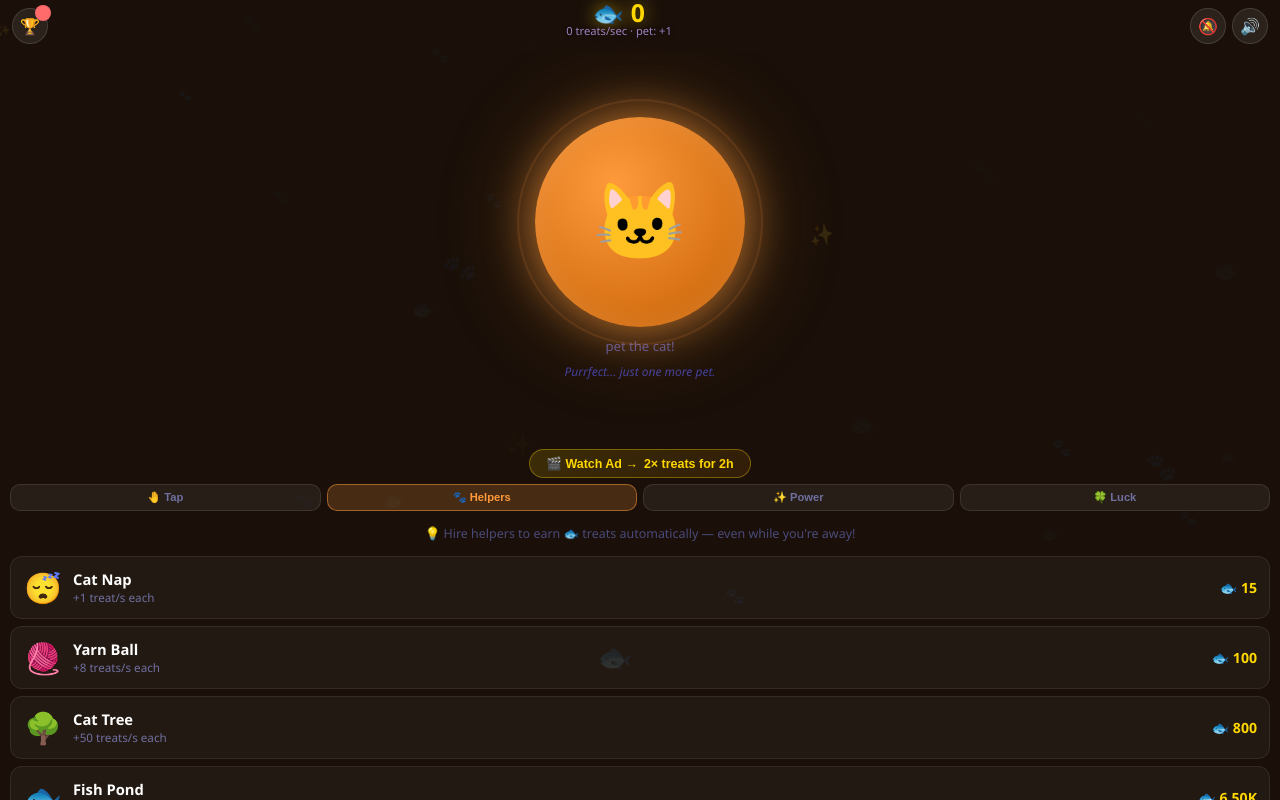
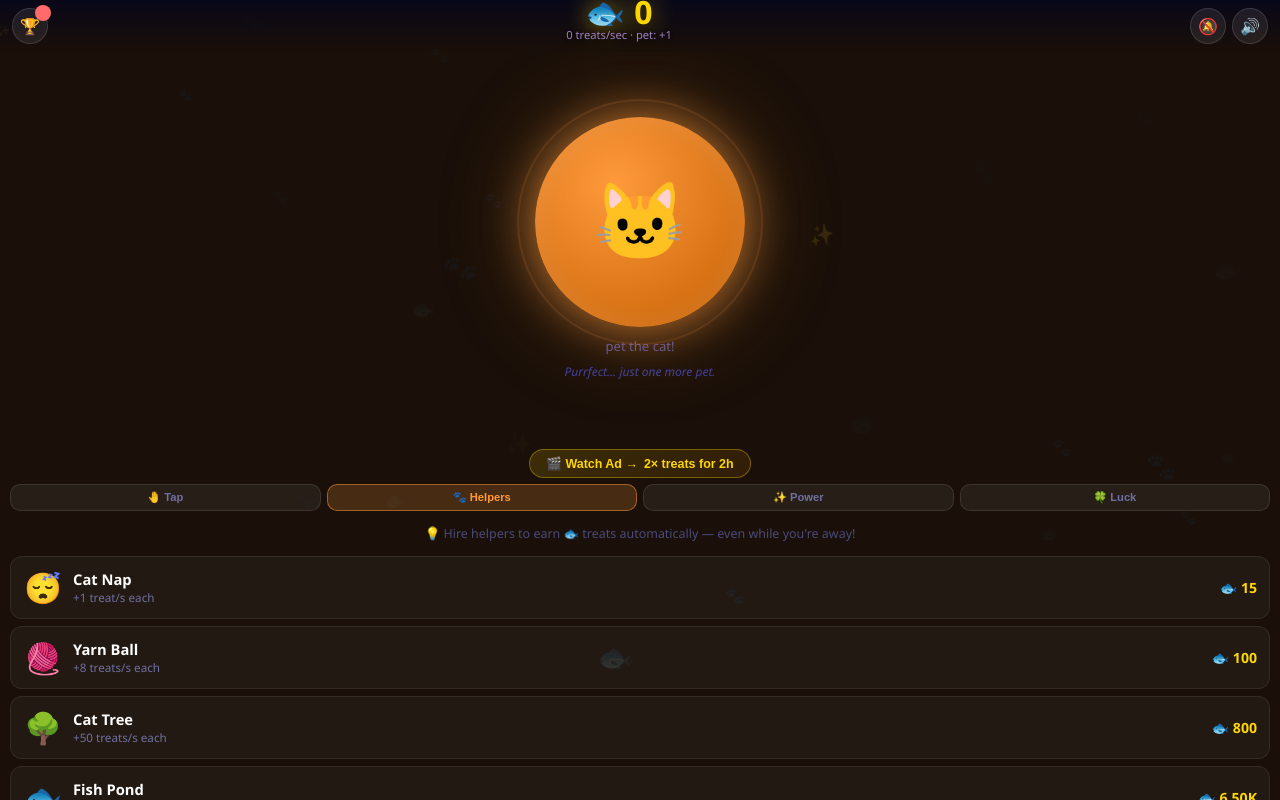
Before and after one commit to alessandromaf/addictive-game, a website: page index.html in a window 1280 px wide. Drawn offline with Linux system fonts and the light colour scheme; animation ran at ten frames a second.

Commit message:
Fix header transparency and enlarge currency counter
- Add dark gradient background to header (same as space-game era)
- Bump currency font from 1.55rem to 2rem for better visibility

Co-Authored-By: Claude Sonnet 4.6 <noreply@anthropic.com>

```diff
--- a/index.html
+++ b/index.html
@@ -53,6 +53,7 @@ body {
   padding-top:env(safe-area-inset-top);  /* iPhone notch */
   height:calc(52px + env(safe-area-inset-top));
   flex-shrink:0;
+  background:linear-gradient(180deg,rgba(7,7,26,.92) 0%,rgba(7,7,26,0) 100%);
 }
 
 /* Left slot: achievements */
@@ -69,9 +70,9 @@ body {
 #header-right { flex:0 0 auto; display:flex; gap:6px; }
 
 #currency {
-  font-size:1.55rem; font-weight:800;
+  font-size:2rem; font-weight:800;
   color:#ffd700;
-  text-shadow:0 0 18px rgba(255,215,0,.55);
+  text-shadow:0 0 24px rgba(255,215,0,.6);
   letter-spacing:.5px;
   transition:transform .08s;
   line-height:1;
```
